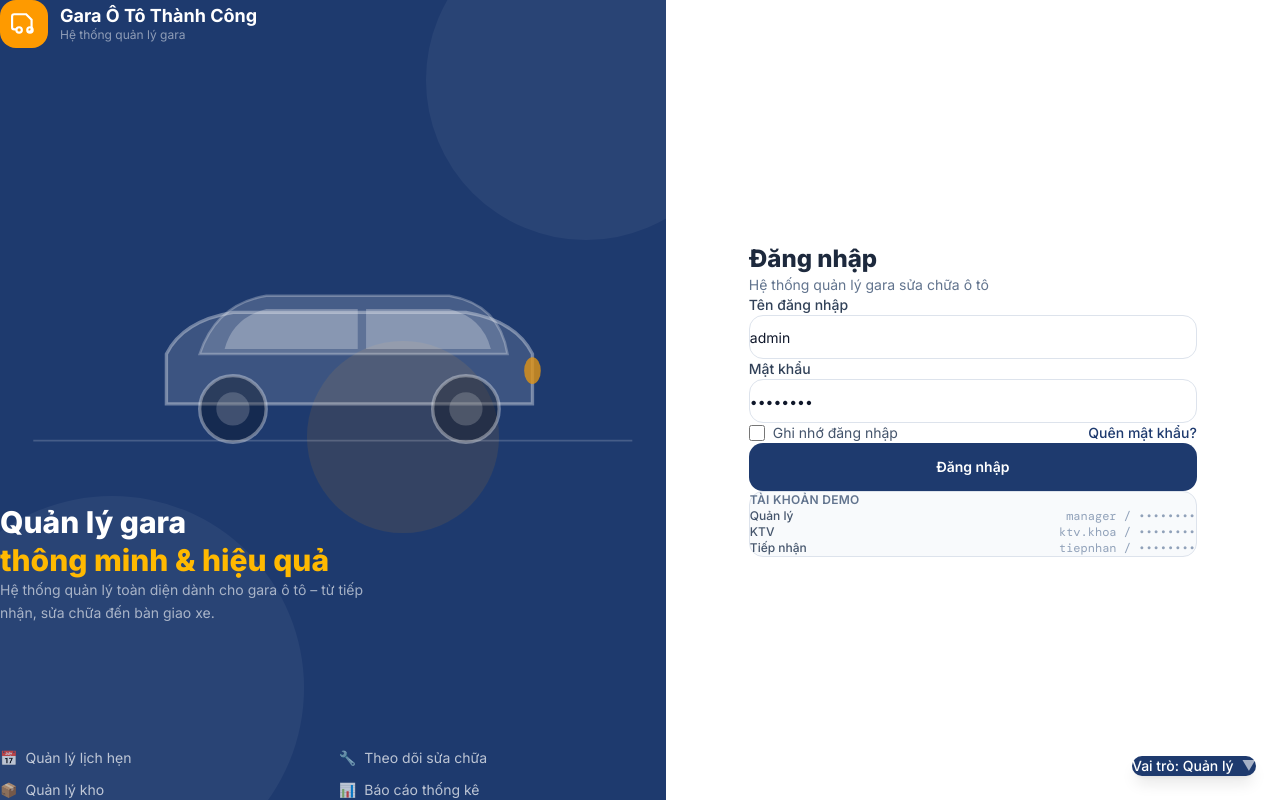
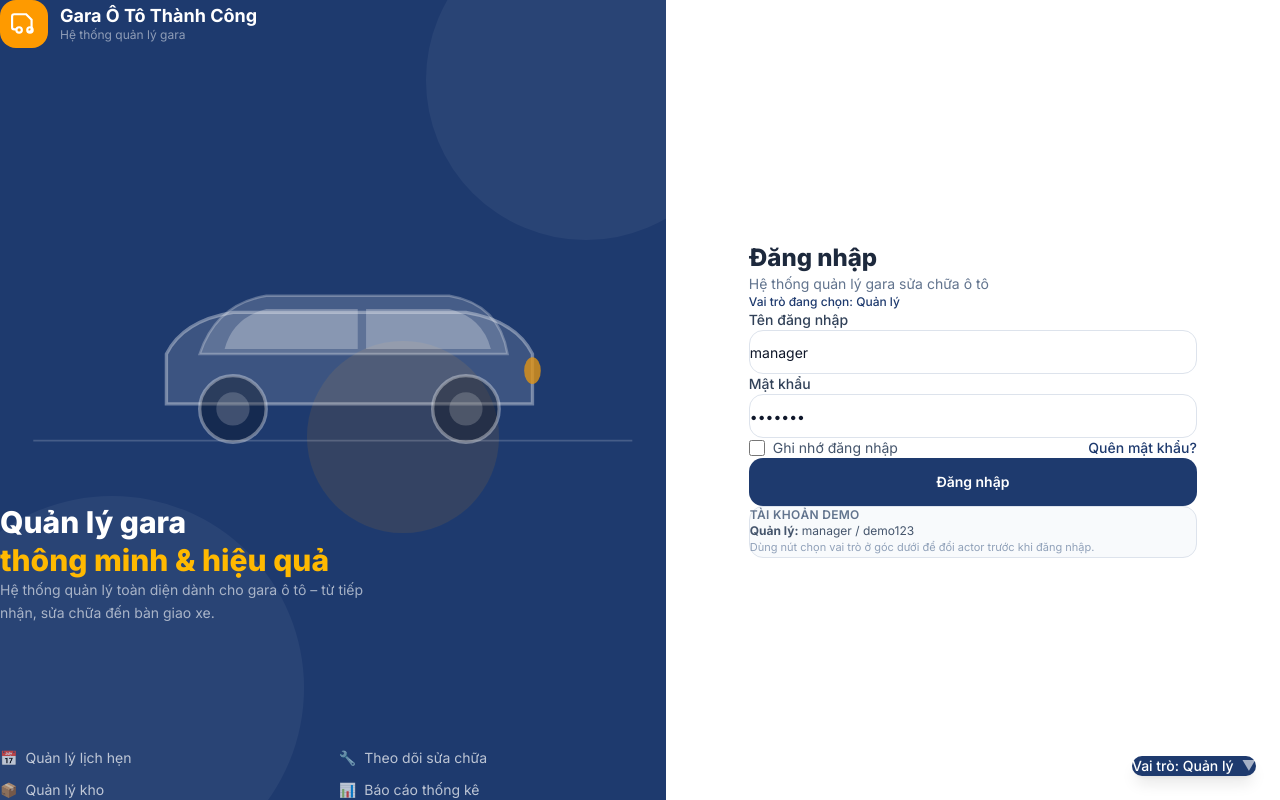
Before and after one commit to thanhhuy2310/Garage-Management-System, a React (Vite) app in the folder frontend/: page / in a window 1280 px wide. Built offline with nearby package versions, Linux system fonts and the light colour scheme; the HTML template or start-up script is replaced by a standard one.

Commit message:
feat: complete authentication UI

```diff
--- a/frontend/src/App.tsx
+++ b/frontend/src/App.tsx
@@ -28,7 +28,7 @@ export type Page =
   | "history" | "notifications" | "reports" | "staff" | "settings"
   | "technician" | "design-system" | "mobile";
 
-type Role = "manager" | "technician" | "receptionist" | "cashier" | "warehouse" | "admin";
+type Role = "customer" | "receptionist" | "technician" | "warehouse" | "manager" | "admin";
 
 const PAGE_KEYS = new Set<Page>([
   "dashboard", "appointments", "reception", "repair", "quotation",
@@ -38,21 +38,30 @@ const PAGE_KEYS = new Set<Page>([
 ]);
 
 const ROLE_LABELS: Record<Role, string> = {
+  customer: "Khách hàng",
   admin: "Quản trị viên",
   manager: "Quản lý",
   receptionist: "NV tiếp nhận",
   technician: "Kỹ thuật viên",
   warehouse: "NV kho",
-  cashier: "Thu ngân",
 };
 
 const ROLE_NAV: Record<Role, Page[]> = {
-  admin: ["dashboard", "appointments", "reception", "repair", "quotation", "customers", "vehicles", "services", "inventory", "invoice", "history", "notifications", "reports", "staff", "settings", "design-system"],
-  manager: ["dashboard", "appointments", "reception", "repair", "quotation", "customers", "vehicles", "services", "inventory", "invoice", "history", "notifications", "reports", "staff"],
-  receptionist: ["appointments", "reception", "repair", "quotation", "customers", "vehicles", "invoice", "notifications"],
-  technician: ["technician", "inventory", "notifications"],
-  warehouse: ["inventory", "notifications"],
-  cashier: ["invoice", "history", "notifications"],
+  customer: ["mobile"],
+  receptionist: ["customers", "vehicles", "appointments", "reception", "repair", "quotation", "invoice", "history"],
+  technician: ["technician"],
+  warehouse: ["inventory"],
+  manager: ["dashboard", "staff", "services", "repair", "reports"],
+  admin: ["settings"],
+};
+
+const ROLE_USERNAMES: Record<Role, string> = {
+  customer: "khachhang.an",
+  receptionist: "tiepnhan",
+  technician: "ktv.khoa",
+  warehouse: "kho.nam",
+  manager: "manager",
+  admin: "admin",
 };
 
 function getPageFromHash(): Page | null {
@@ -129,7 +138,10 @@ export default function App() {
   if (!loggedIn) {
     return (
       <div className="relative">
-        <Login onLogin={handleLogin} />
+        <Login
+          onLogin={handleLogin}
+          account={{ label: ROLE_LABELS[role], username: ROLE_USERNAMES[role] }}
+        />
         <div className="fixed bottom-6 right-6 z-50">
           {showRolePicker && (
             <div className="mb-2 min-w-[200px] rounded-xl border border-[#dde3ec] bg-white p-3 shadow-xl">
@@ -154,6 +166,28 @@ export default function App() {
             <span className="text-white/60">▼</span>
           </button>
         </div>
+      </div>
+    );
+  }
+
+  const handleLogout = () => {
+    setLoggedIn(false);
+    setShowMobile(false);
+    setSidebarOpen(false);
+    window.history.replaceState(null, "", window.location.pathname);
+  };
+
+  if (role === "customer") {
+    return (
+      <div className="relative min-h-screen bg-[#f0f4f8]">
+        <button
+          type="button"
+          onClick={handleLogout}
+          className="fixed right-4 top-4 z-50 rounded-lg bg-[#1e3a6e] px-3 py-2 text-xs font-semibold text-white shadow-lg hover:bg-[#162d56]"
+        >
+          Đăng xuất
+        </button>
+        <Suspense fallback={<PageLoading />}><MobileApp /></Suspense>
       </div>
     );
   }
@@ -192,6 +226,7 @@ export default function App() {
         allowedPages={allowedPages}
         mobileOpen={sidebarOpen}
         onClose={() => setSidebarOpen(false)}
+        onLogout={handleLogout}
       />
       {sidebarOpen && (
         <button
--- a/frontend/src/components/Header.tsx
+++ b/frontend/src/components/Header.tsx
@@ -35,7 +35,6 @@ const ROLE_INFO: Record<string, { label: string; name: string; initial: string;
   receptionist: { label: "NV tiếp nhận", name: "Phạm Minh Tuấn", initial: "T", avatar: "from-emerald-400 to-emerald-600" },
   technician: { label: "Kỹ thuật viên", name: "Trần Văn Khoa", initial: "K", avatar: "from-orange-400 to-orange-600" },
   warehouse: { label: "NV kho", name: "Đỗ Văn Nam", initial: "N", avatar: "from-amber-400 to-amber-600" },
-  cashier: { label: "Thu ngân", name: "Lê Thị Hoa", initial: "H", avatar: "from-pink-400 to-pink-600" },
 };
 
 const QUICK_NOTIFICATIONS = [
--- a/frontend/src/pages/Login.tsx
+++ b/frontend/src/pages/Login.tsx
@@ -1,178 +1,150 @@
-import React, { useState } from "react";
+import { FormEvent, useEffect, useState } from "react";
 import { GARAGE_NAME } from "../data";
 
 interface LoginProps {
   onLogin: () => void;
+  account: {
+    label: string;
+    username: string;
+  };
 }
 
-export default function Login({ onLogin }: LoginProps) {
+const FEATURES = [
+  { icon: "📅", text: "Quản lý lịch hẹn" },
+  { icon: "🔧", text: "Theo dõi sửa chữa" },
+  { icon: "📦", text: "Quản lý kho" },
+  { icon: "📊", text: "Báo cáo thống kê" },
+];
+
+export default function Login({ onLogin, account }: LoginProps) {
+  const [username, setUsername] = useState(account.username);
+  const [password, setPassword] = useState("demo123");
   const [remember, setRemember] = useState(false);
   const [loading, setLoading] = useState(false);
+  const [error, setError] = useState("");
 
-  const handleSubmit = (e: React.FormEvent) => {
-    e.preventDefault();
+  useEffect(() => {
+    setUsername(account.username);
+    setPassword("demo123");
+    setError("");
+  }, [account.username]);
+
+  const handleSubmit = (event: FormEvent) => {
+    event.preventDefault();
+    if (username.trim() !== account.username || password !== "demo123") {
+      setError("Tên đăng nhập hoặc mật khẩu demo chưa đúng.");
+      return;
+    }
+    setError("");
     setLoading(true);
-    setTimeout(() => { setLoading(false); onLogin(); }, 800);
+    window.setTimeout(() => {
+      setLoading(false);
+      onLogin();
+    }, 350);
   };
 
   return (
-    <div className="min-h-screen flex bg-white">
-      {/* Left panel – illustration */}
-      <div className="hidden lg:flex flex-col justify-between w-[52%] bg-[#1e3a6e] relative overflow-hidden p-12">
-        {/* Background pattern */}
-        <div className="absolute inset-0 overflow-hidden">
-          <div className="absolute -right-20 -top-20 w-80 h-80 bg-white/5 rounded-full" />
-          <div className="absolute -left-20 -bottom-20 w-96 h-96 bg-white/5 rounded-full" />
-          <div className="absolute right-1/4 bottom-1/3 w-48 h-48 bg-amber-500/10 rounded-full" />
+    <div className="flex min-h-screen bg-white">
+      <section className="relative hidden w-[52%] flex-col justify-between overflow-hidden bg-[#1e3a6e] p-12 lg:flex">
+        <div className="absolute inset-0 overflow-hidden" aria-hidden="true">
+          <div className="absolute -right-20 -top-20 h-80 w-80 rounded-full bg-white/5" />
+          <div className="absolute -bottom-20 -left-20 h-96 w-96 rounded-full bg-white/5" />
+          <div className="absolute bottom-1/3 right-1/4 h-48 w-48 rounded-full bg-amber-500/10" />
         </div>
 
-        {/* Logo */}
-        <div className="relative z-10">
-          <div className="flex items-center gap-3">
-            <div className="w-12 h-12 bg-amber-500 rounded-2xl flex items-center justify-center">
+        <div className="relative z-10 flex items-center gap-3">
+          <div className="flex h-12 w-12 items-center justify-center rounded-2xl bg-amber-500">
             <svg width="26" height="26" viewBox="0 0 24 24" fill="none" stroke="white" strokeWidth="2">
-                <path d="M5 17H3a2 2 0 0 1-2-2V5a2 2 0 0 1 2-2h11l5 5v9a2 2 0 0 1-2 2h-2"/>
-                <circle cx="7.5" cy="17.5" r="2.5"/>
-                <circle cx="17.5" cy="17.5" r="2.5"/>
+              <path d="M5 17H3a2 2 0 0 1-2-2V5a2 2 0 0 1 2-2h11l5 5v9a2 2 0 0 1-2 2h-2" />
+              <circle cx="7.5" cy="17.5" r="2.5" /><circle cx="17.5" cy="17.5" r="2.5" />
             </svg>
           </div>
           <div>
-              <p className="text-white font-bold text-lg leading-tight">{GARAGE_NAME}</p>
-              <p className="text-white/50 text-xs">Hệ thống quản lý gara</p>
-            </div>
+            <p className="text-lg font-bold leading-tight text-white">{GARAGE_NAME}</p>
+            <p className="text-xs text-white/50">Hệ thống quản lý gara</p>
           </div>
         </div>
 
-        {/* Main content */}
         <div className="relative z-10">
-          {/* Car illustration */}
-          <div className="mb-10">
-            <svg viewBox="0 0 400 200" className="w-full opacity-90">
-              {/* Simple car SVG */}
+          <svg viewBox="0 0 400 200" className="mb-8 w-full opacity-90" aria-hidden="true">
             <g transform="translate(40, 60)">
-                {/* Body */}
-                <path d="M60 80 L60 50 Q70 30 100 25 L240 25 Q270 30 280 50 L280 80 Z" fill="rgba(255,255,255,0.15)" stroke="rgba(255,255,255,0.4)" strokeWidth="2"/>
-                {/* Roof */}
-                <path d="M80 50 Q90 20 120 15 L230 15 Q260 20 265 50 Z" fill="rgba(255,255,255,0.2)" stroke="rgba(255,255,255,0.3)" strokeWidth="1.5"/>
-                {/* Windows */}
-                <path d="M95 47 Q100 28 120 23 L175 23 L175 47 Z" fill="rgba(255,255,255,0.3)"/>
-                <path d="M180 23 L230 23 Q250 28 255 47 L180 47 Z" fill="rgba(255,255,255,0.3)"/>
-                {/* Wheels */}
-                <circle cx="100" cy="83" r="20" fill="rgba(0,0,0,0.3)" stroke="rgba(255,255,255,0.4)" strokeWidth="2"/>
-                <circle cx="100" cy="83" r="10" fill="rgba(255,255,255,0.2)"/>
-                <circle cx="240" cy="83" r="20" fill="rgba(0,0,0,0.3)" stroke="rgba(255,255,255,0.4)" strokeWidth="2"/>
-                <circle cx="240" cy="83" r="10" fill="rgba(255,255,255,0.2)"/>
-                {/* Front light */}
-                <ellipse cx="280" cy="60" rx="5" ry="8" fill="#f59e0b" opacity="0.8"/>
+              <path d="M60 80 L60 50 Q70 30 100 25 L240 25 Q270 30 280 50 L280 80 Z" fill="rgba(255,255,255,0.15)" stroke="rgba(255,255,255,0.4)" strokeWidth="2" />
+              <path d="M80 50 Q90 20 120 15 L230 15 Q260 20 265 50 Z" fill="rgba(255,255,255,0.2)" stroke="rgba(255,255,255,0.3)" strokeWidth="1.5" />
+              <path d="M95 47 Q100 28 120 23 L175 23 L175 47 Z" fill="rgba(255,255,255,0.3)" />
+              <path d="M180 23 L230 23 Q250 28 255 47 L180 47 Z" fill="rgba(255,255,255,0.3)" />
+              <circle cx="100" cy="83" r="20" fill="rgba(0,0,0,0.3)" stroke="rgba(255,255,255,0.4)" strokeWidth="2" />
+              <circle cx="100" cy="83" r="10" fill="rgba(255,255,255,0.2)" />
+              <circle cx="240" cy="83" r="20" fill="rgba(0,0,0,0.3)" stroke="rgba(255,255,255,0.4)" strokeWidth="2" />
+              <circle cx="240" cy="83" r="10" fill="rgba(255,255,255,0.2)" />
+              <ellipse cx="280" cy="60" rx="5" ry="8" fill="#f59e0b" opacity="0.8" />
             </g>
-              {/* Ground */}
-              <line x1="20" y1="162" x2="380" y2="162" stroke="rgba(255,255,255,0.2)" strokeWidth="1"/>
+            <line x1="20" y1="162" x2="380" y2="162" stroke="rgba(255,255,255,0.2)" />
           </svg>
-          </div>
-
-          <h1 className="text-3xl font-black text-white leading-tight mb-3">
-            Quản lý gara<br />
-            <span className="text-amber-400">thông minh & hiệu quả</span>
+          <h1 className="mb-3 text-3xl font-black leading-tight text-white">
+            Quản lý gara<br /><span className="text-amber-400">thông minh & hiệu quả</span>
           </h1>
-          <p className="text-white/60 text-sm leading-relaxed max-w-sm">
+          <p className="max-w-sm text-sm leading-relaxed text-white/60">
             Hệ thống quản lý toàn diện dành cho gara ô tô – từ tiếp nhận, sửa chữa đến bàn giao xe.
           </p>
         </div>
 
-        {/* Features */}
         <div className="relative z-10 grid grid-cols-2 gap-3">
-          {[
-            { icon: "📅", text: "Quản lý lịch hẹn" },
-            { icon: "🔧", text: "Theo dõi sửa chữa" },
-            { icon: "📦", text: "Quản lý kho" },
-            { icon: "📊", text: "Báo cáo thống kê" },
-          ].map(f => (
-            <div key={f.text} className="flex items-center gap-2 text-white/70 text-sm">
-              <span>{f.icon}</span>
-              <span>{f.text}</span>
+          {FEATURES.map((feature) => (
+            <div key={feature.text} className="flex items-center gap-2 text-sm text-white/70">
+              <span>{feature.icon}</span><span>{feature.text}</span>
             </div>
           ))}
         </div>
-      </div>
+      </section>
 
-      {/* Right panel – form */}
-      <div className="flex-1 flex items-center justify-center p-8">
+      <main className="flex flex-1 items-center justify-center p-6 sm:p-8">
         <div className="w-full max-w-md">
-          {/* Mobile logo */}
-          <div className="flex items-center gap-3 mb-8 lg:hidden">
-            <div className="w-10 h-10 bg-[#1e3a6e] rounded-xl flex items-center justify-center">
+          <div className="mb-8 flex items-center gap-3 lg:hidden">
+            <div className="flex h-10 w-10 items-center justify-center rounded-xl bg-[#1e3a6e]">
               <svg width="20" height="20" viewBox="0 0 24 24" fill="none" stroke="white" strokeWidth="2">
-                <path d="M5 17H3a2 2 0 0 1-2-2V5a2 2 0 0 1 2-2h11l5 5v9a2 2 0 0 1-2 2h-2"/>
-                <circle cx="7.5" cy="17.5" r="2.5"/>
-                <circle cx="17.5" cy="17.5" r="2.5"/>
+                <path d="M5 17H3a2 2 0 0 1-2-2V5a2 2 0 0 1 2-2h11l5 5v9a2 2 0 0 1-2 2h-2" />
+                <circle cx="7.5" cy="17.5" r="2.5" /><circle cx="17.5" cy="17.5" r="2.5" />
               </svg>
             </div>
             <p className="font-bold text-[#1e3a6e]">{GARAGE_NAME}</p>
           </div>
 
-          <h2 className="text-2xl font-black text-slate-800 mb-1">Đăng nhập</h2>
-          <p className="text-slate-500 text-sm mb-8">Hệ thống quản lý gara sửa chữa ô tô</p>
+          <h2 className="mb-1 text-2xl font-black text-slate-800">Đăng nhập</h2>
+          <p className="mb-2 text-sm text-slate-500">Hệ thống quản lý gara sửa chữa ô tô</p>
+          <p className="mb-7 text-xs font-medium text-[#1e3a6e]">Vai trò đang chọn: {account.label}</p>
 
           <form onSubmit={handleSubmit} className="space-y-5">
             <div>
-              <label className="text-sm font-medium text-slate-700 block mb-1.5">Tên đăng nhập</label>
-              <input
-                type="text"
-                defaultValue="admin"
-                placeholder="Nhập tên đăng nhập"
-                className="w-full h-11 border border-[#dde3ec] rounded-xl px-4 text-sm bg-white focus:border-[#1e3a6e] focus:ring-2 focus:ring-[#1e3a6e]/10 focus:outline-none transition-all"
-              />
+              <label htmlFor="username" className="mb-1.5 block text-sm font-medium text-slate-700">Tên đăng nhập</label>
+              <input id="username" value={username} onChange={(event) => setUsername(event.target.value)} autoComplete="username" className="h-11 w-full rounded-xl border border-[#dde3ec] bg-white px-4 text-sm transition-all focus:border-[#1e3a6e] focus:outline-none focus:ring-2 focus:ring-[#1e3a6e]/10" />
             </div>
             <div>
-              <label className="text-sm font-medium text-slate-700 block mb-1.5">Mật khẩu</label>
-              <input
-                type="password"
-                defaultValue="password"
-                placeholder="Nhập mật khẩu"
-                className="w-full h-11 border border-[#dde3ec] rounded-xl px-4 text-sm bg-white focus:border-[#1e3a6e] focus:ring-2 focus:ring-[#1e3a6e]/10 focus:outline-none transition-all"
-              />
+              <label htmlFor="password" className="mb-1.5 block text-sm font-medium text-slate-700">Mật khẩu</label>
+              <input id="password" type="password" value={password} onChange={(event) => setPassword(event.target.value)} autoComplete="current-password" className="h-11 w-full rounded-xl border border-[#dde3ec] bg-white px-4 text-sm transition-all focus:border-[#1e3a6e] focus:outline-none focus:ring-2 focus:ring-[#1e3a6e]/10" />
             </div>
 
             <div className="flex items-center justify-between">
-              <label className="flex items-center gap-2 cursor-pointer">
-                <input type="checkbox" checked={remember} onChange={e => setRemember(e.target.checked)}
-                  className="w-4 h-4 accent-[#1e3a6e] cursor-pointer" />
+              <label className="flex cursor-pointer items-center gap-2">
+                <input type="checkbox" checked={remember} onChange={(event) => setRemember(event.target.checked)} className="h-4 w-4 cursor-pointer accent-[#1e3a6e]" />
                 <span className="text-sm text-slate-600">Ghi nhớ đăng nhập</span>
               </label>
-              <button type="button" className="text-sm text-[#1e3a6e] font-medium hover:underline">Quên mật khẩu?</button>
+              <button type="button" className="text-sm font-medium text-[#1e3a6e] hover:underline">Quên mật khẩu?</button>
             </div>
 
-            <button type="submit" disabled={loading}
-              className="w-full h-12 bg-[#1e3a6e] hover:bg-[#162d56] text-white rounded-xl font-semibold text-sm transition-all flex items-center justify-center gap-2 disabled:opacity-70">
-              {loading ? (
-                <>
-                  <svg className="animate-spin w-4 h-4" viewBox="0 0 24 24" fill="none" stroke="currentColor" strokeWidth="2">
-                    <path d="M12 2v4M12 18v4M4.93 4.93l2.83 2.83M16.24 16.24l2.83 2.83M2 12h4M18 12h4M4.93 19.07l2.83-2.83M16.24 7.76l2.83-2.83"/>
-                  </svg>
-                  Đang đăng nhập...
-                </>
-              ) : "Đăng nhập"}
+            {error && <p className="rounded-lg bg-red-50 px-3 py-2 text-sm text-red-600" role="alert">{error}</p>}
+
+            <button type="submit" disabled={loading} className="flex h-12 w-full items-center justify-center gap-2 rounded-xl bg-[#1e3a6e] text-sm font-semibold text-white transition-all hover:bg-[#162d56] disabled:opacity-70">
+              {loading ? "Đang đăng nhập..." : "Đăng nhập"}
             </button>
           </form>
 
-          {/* Demo accounts */}
-          <div className="mt-8 p-4 bg-slate-50 rounded-xl border border-[#dde3ec]">
-            <p className="text-xs font-semibold text-slate-500 uppercase tracking-wide mb-3">Tài khoản demo</p>
-            <div className="space-y-2">
-              {[
-                { label: "Quản lý", user: "manager", pass: "••••••••" },
-                { label: "KTV", user: "ktv.khoa", pass: "••••••••" },
-                { label: "Tiếp nhận", user: "tiepnhan", pass: "••••••••" },
-              ].map(acc => (
-                <div key={acc.user} className="flex items-center justify-between text-xs">
-                  <span className="font-medium text-slate-600">{acc.label}</span>
-                  <span className="mono text-slate-400">{acc.user} / {acc.pass}</span>
-                </div>
-              ))}
+          <div className="mt-8 rounded-xl border border-[#dde3ec] bg-slate-50 p-4">
+            <p className="mb-2 text-xs font-semibold uppercase tracking-wide text-slate-500">Tài khoản demo</p>
+            <p className="text-xs text-slate-600"><strong>{account.label}:</strong> {account.username} / demo123</p>
+            <p className="mt-2 text-[11px] leading-relaxed text-slate-400">Dùng nút chọn vai trò ở góc dưới để đổi actor trước khi đăng nhập.</p>
           </div>
         </div>
-        </div>
-      </div>
+      </main>
     </div>
   );
 }
```
Also changed, not shown: frontend/src/components/Sidebar.tsx (+4 -3 lines). Lines whose indentation alone changed are shown as unchanged.
